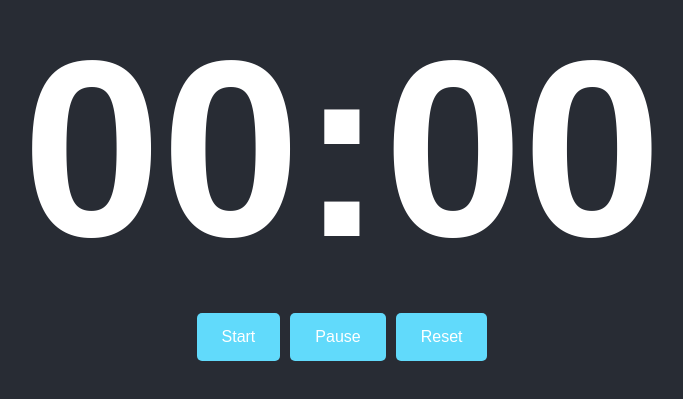
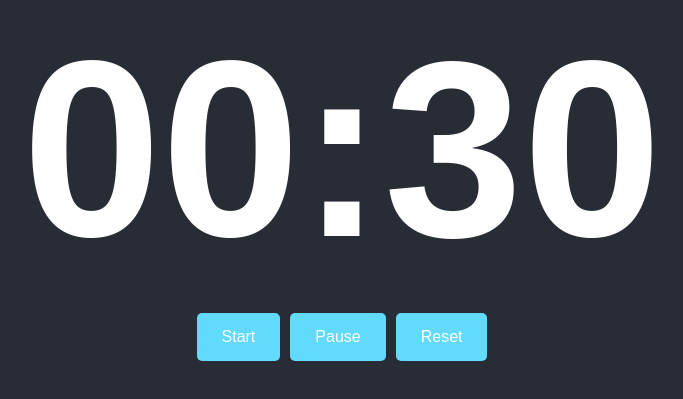
Before and after one commit to n1th1n-19/stopwatch, a plain HTML site: page index.html in a window 1280 px wide. Shown: the part 217-616 px from the top of the page, without its empty margins (298-981 px from the left). Drawn offline with Linux system fonts and the light colour scheme.

Commit message:
Update index.html

```diff
--- a/index.html
+++ b/index.html
@@ -8,7 +8,7 @@
 </head>
 <body>
     <div class="timer">
-        <h1 id="display">00:00</h1>
+        <h1 id="display">00:30</h1>
         <div class="buttons">
             <button id="start" onclick="start()">Start</button>
             <button id="stop" onclick="stop()">Pause</button>
```
